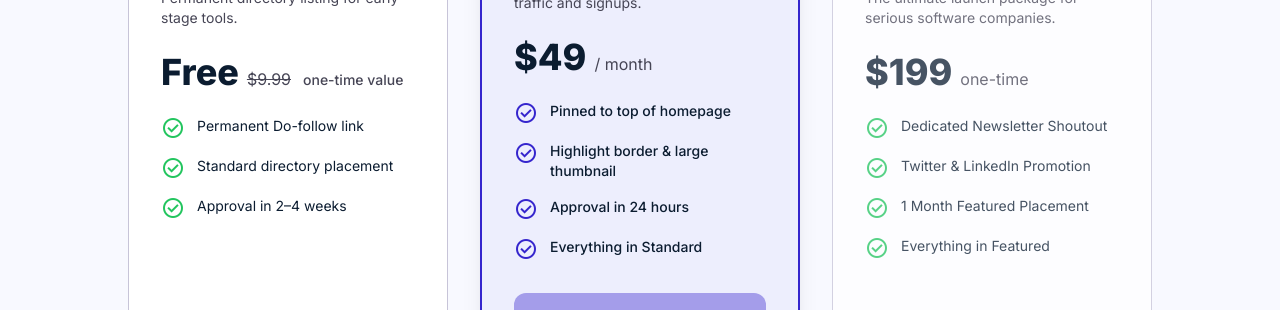
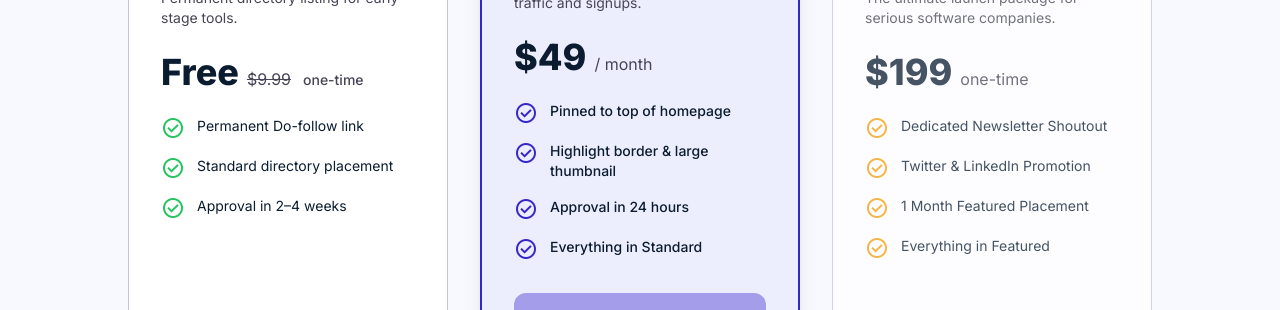
Before and after one commit to yuho75/ecomstacks-directory, a Next.js app: page /pricing in a window 1280 px wide. Shown: the part 629-939 px from the top of the page. Built offline with nearby package versions, Linux system fonts and the light colour scheme; no server answers.

Commit message:
fix: make billing interval terminology, decimal formatting, and icon colors fully consistent across Pricing page and Submission modal

```diff
--- a/src/app/pricing/page.tsx
+++ b/src/app/pricing/page.tsx
@@ -63,7 +63,7 @@ export default function PricingPage() {
               <div className="mb-6 flex items-baseline gap-2">
                 <span className="text-4xl font-extrabold text-on-surface">Free</span>
                 <span className="text-on-surface-variant line-through text-base">$9.99</span>
-                <span className="text-on-surface-variant text-sm font-medium ml-1">one-time value</span>
+                <span className="text-on-surface-variant text-sm font-medium ml-1">one-time</span>
               </div>
             )}
 
@@ -157,19 +157,19 @@ export default function PricingPage() {
             </div>
             <ul className="space-y-4 mb-8 flex-1">
               <li className="flex items-start gap-3">
-                <span className="material-symbols-outlined text-green-500 text-[20px]">check_circle</span>
+                <span className="material-symbols-outlined text-amber-500 text-[20px]">check_circle</span>
                 <span className="text-sm text-on-surface">Dedicated Newsletter Shoutout</span>
               </li>
               <li className="flex items-start gap-3">
-                <span className="material-symbols-outlined text-green-500 text-[20px]">check_circle</span>
+                <span className="material-symbols-outlined text-amber-500 text-[20px]">check_circle</span>
                 <span className="text-sm text-on-surface">Twitter &amp; LinkedIn Promotion</span>
               </li>
               <li className="flex items-start gap-3">
-                <span className="material-symbols-outlined text-green-500 text-[20px]">check_circle</span>
+                <span className="material-symbols-outlined text-amber-500 text-[20px]">check_circle</span>
                 <span className="text-sm text-on-surface">1 Month Featured Placement</span>
               </li>
               <li className="flex items-start gap-3">
-                <span className="material-symbols-outlined text-green-500 text-[20px]">check_circle</span>
+                <span className="material-symbols-outlined text-amber-500 text-[20px]">check_circle</span>
                 <span className="text-sm text-on-surface">Everything in Featured</span>
               </li>
             </ul>
--- a/src/components/SubmissionModal.tsx
+++ b/src/components/SubmissionModal.tsx
@@ -14,8 +14,8 @@ interface SubmissionModalProps {
 
 const TIER_PRICES: Record<Tier, string> = {
   standard: '9.99',
-  featured: '49.00',
-  premium: '199.00',
+  featured: '49',
+  premium: '199',
 };
 
 const TIER_LABELS: Record<Tier, string> = {
@@ -429,7 +429,7 @@ export default function SubmissionModal({ isOpen, onClose, onSuccess, defaultTie
                           <span className="font-label-lg text-primary text-[16px]">Free</span>
                           <span className="text-[11px] text-on-surface-variant line-through">${TIER_PRICES.standard}</span>
                         </div>
-                        <p className="text-[10px] text-on-surface-variant font-medium">one-time value</p>
+                        <p className="text-[10px] text-on-surface-variant font-medium">one-time</p>
                       </div>
                     </div>
                   )}
```
